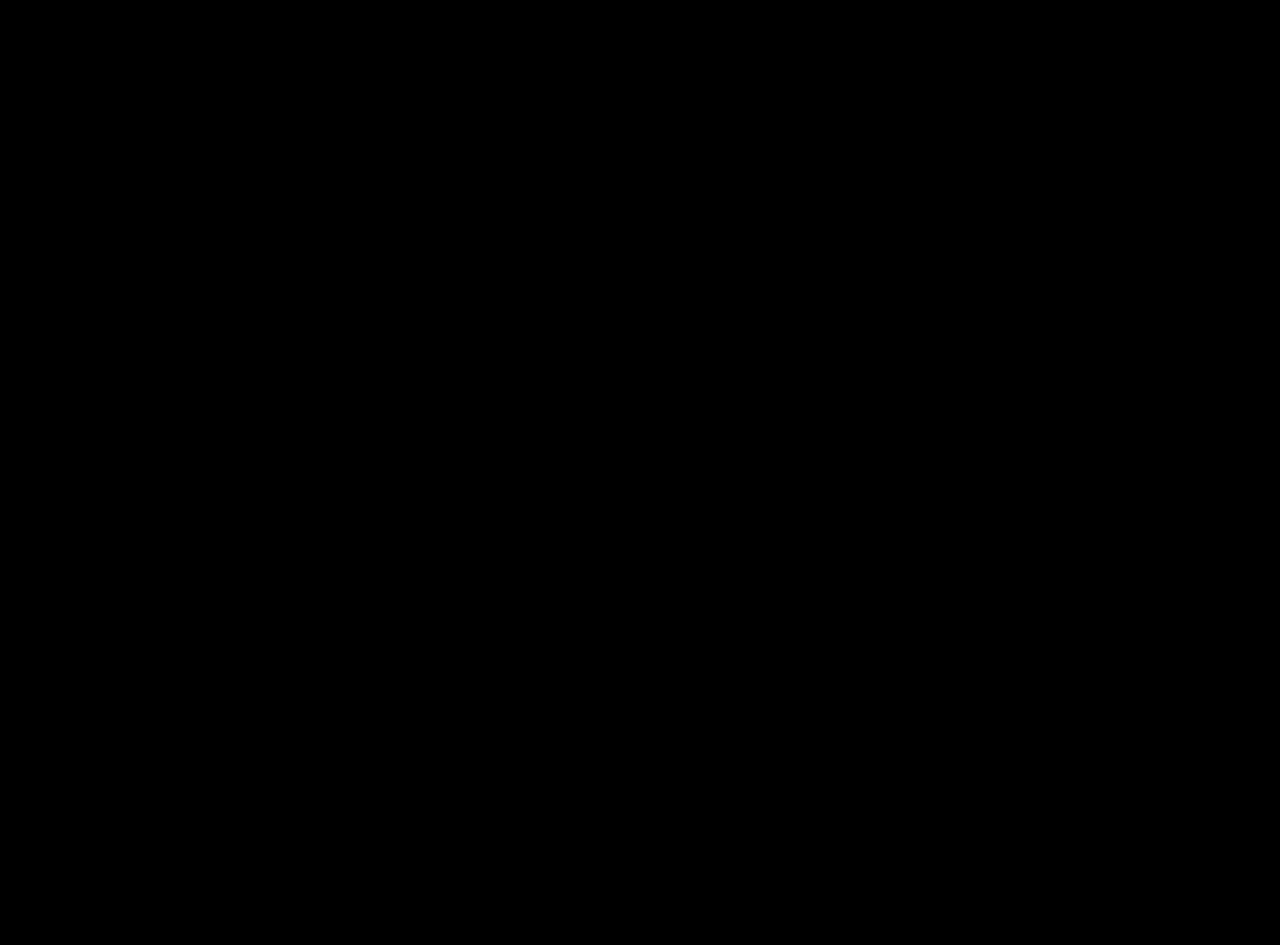
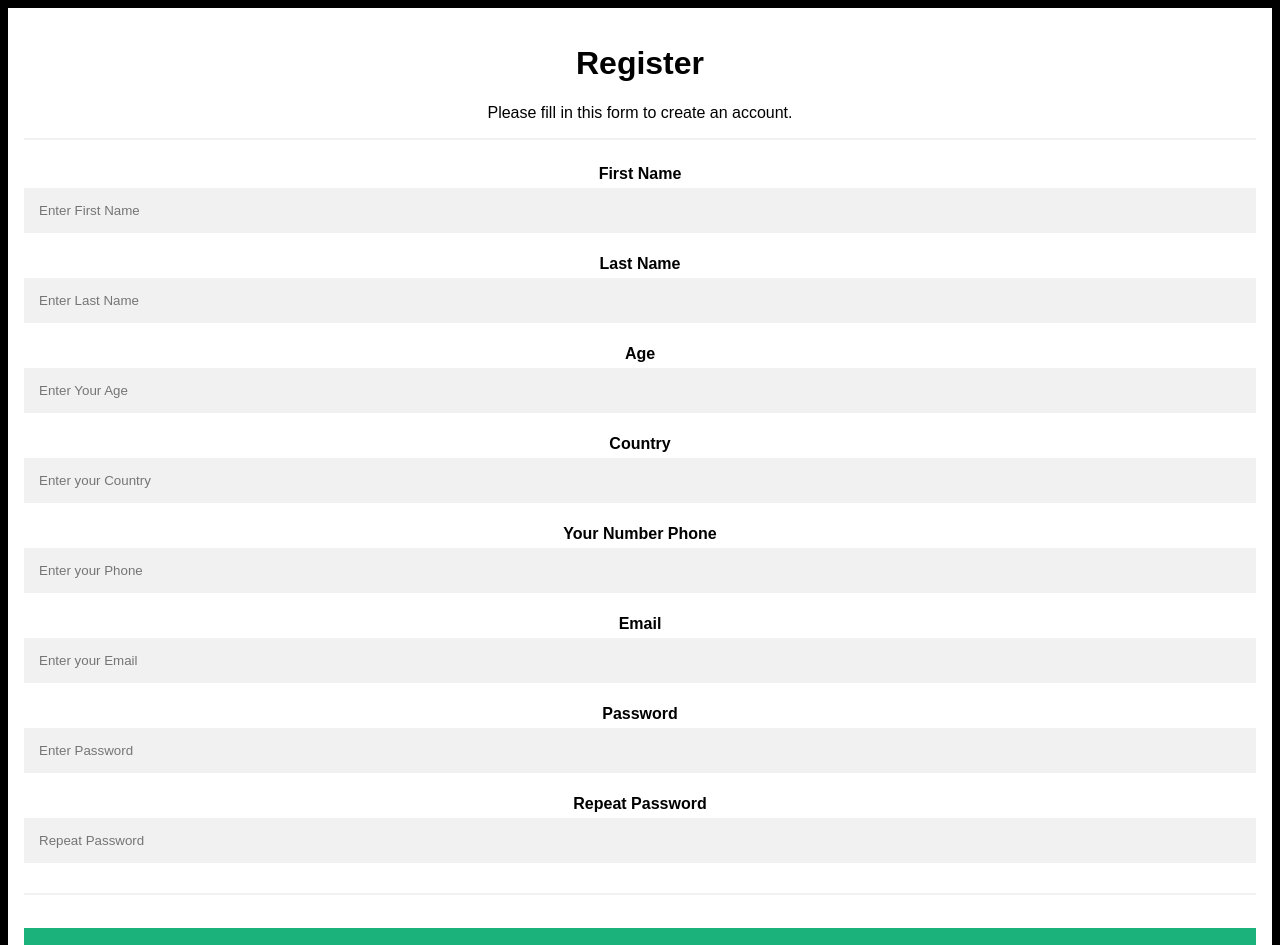
Before and after one commit to C6-hinddaoud/MERAKI_Academy_Project_4, a React (Create React App) app in the folder frontend/: page /RegisterAsPatient in a window 1280 px wide. Before the commit this address had no page. Shown: the top 945 px of the page. Before the commit the page ends 800 px from the top, so only its background shows below. Built offline with nearby package versions, Linux system fonts and the light colour scheme.

Commit message:
Create New Patient

```diff
--- a/frontend/src/App.js
+++ b/frontend/src/App.js
@@ -4,6 +4,7 @@ import { Route,Routes } from "react-router-dom";
 import Login from "./components/Login";
 
 import Register from "./components/Register";
+import ReqesterPatient from "./components/RegisterAsPatient";
 
 function App() {
   return (
@@ -13,6 +14,7 @@ function App() {
    <Route path="/login" element={<Login/>}></Route>
       <Route path="/Intro" element={<Intro />} />
       <Route path="/Register" element={<Register/>}></Route>
+      <Route path="/RegisterAsPatient" element={<ReqesterPatient/>}></Route>
 </Routes>
     </div>
   )
--- a/frontend/src/components/RegisterAsPatient/index.js
+++ b/frontend/src/components/RegisterAsPatient/index.js
@@ -0,0 +1,116 @@
+
+import axios from "axios"
+
+import React from "react";
+import "./style.css";
+
+import { useState, useEffect, useContext } from "react";
+
+const ReqesterPatient=()=>{
+    const[message,setMesage]=useState("")
+    const[firstName,setFirstName]=useState("")
+
+
+    const[lastName,setLastName]=useState("")
+
+    const[age,setAge]=useState("")
+    const[country,setCountry]=useState("")
+    const[email,setEmail]=useState("")
+    const[password,setPassword]=useState("")
+
+    const[phone,setPhone]=useState("")
+
+    const createNewPatient=(req,res)=>{
+axios.post(`http://localhost:5000/patients`,{
+
+
+    firstName,
+    lastName,
+    age,
+    country,
+    email,
+    password,
+    phone
+
+})
+.then((result) => {
+    console.log(result);
+    //GettALLspic()
+  // setSpecialt(result.data.specialt);
+  setMesage(result.data.message)
+  })
+  .catch((err) => {
+    setMesage(err.response.data.message)
+    throw err;
+  });
+
+
+
+
+    }
+
+
+
+
+
+
+
+
+
+
+
+    return(
+        <div className="Mainreq">
+
+<div class="container">
+    <h1>Register</h1>
+    <p>Please fill in this form to create an account.</p>
+    <hr></hr>
+
+    <label ><b>First Name</b></label>
+    <input onChange={(e)=>{setFirstName(e.target.value)}} type="text" placeholder="Enter First Name" name="firstName"  required></input>
+
+    <label ><b>Last Name</b></label>
+    <input onChange={(e)=>{setLastName(e.target.value)}} type="text" placeholder="Enter Last Name" name="email"  required></input>
+
+    <label ><b>Age</b></label>
+    <input onChange={(e)=>{setAge(e.target.value)}} type="text" placeholder="Enter Your Age" name="email"  required></input>
+
+    <label ><b>Country</b></label>
+    <input onChange={(e)=>{setCountry(e.target.value)}} type="text" placeholder="Enter your Country" name="email"  required></input>
+
+
+
+
+    <label ><b>Your Number Phone</b></label>
+    <input onChange={(e)=>{setPhone(e.target.value)}} type="text" placeholder="Enter your Phone" name="email"  required></input>
+
+
+    <label ><b>Email</b></label>
+    <input onChange={(e)=>{setEmail(e.target.value)}} type="text" placeholder="Enter your Email" name="email"  required></input>
+
+
+    <label for="psw"><b>Password</b></label>
+    <input onChange={(e)=>{setPassword(e.target.value)}} type="password" placeholder="Enter Password" name="psw" id="psw" required></input>
+
+    <label for="psw-repeat"><b>Repeat Password</b></label>
+    <input  type="password" placeholder="Repeat Password" name="psw-repeat" id="psw-repeat" required></input>
+    <hr></hr>
+    {/* <p>By creating an account you agree to our <a href="#">Terms & Privacy</a>.</p> */}
+
+    <button  onClick={createNewPatient}  class="registerbtn">Register</button>
+  </div>
+
+  <div class="container signin">
+    <p>{message}</p>
+  </div>
+
+
+
+        </div>
+
+    )
+
+
+}
+export default ReqesterPatient
```
